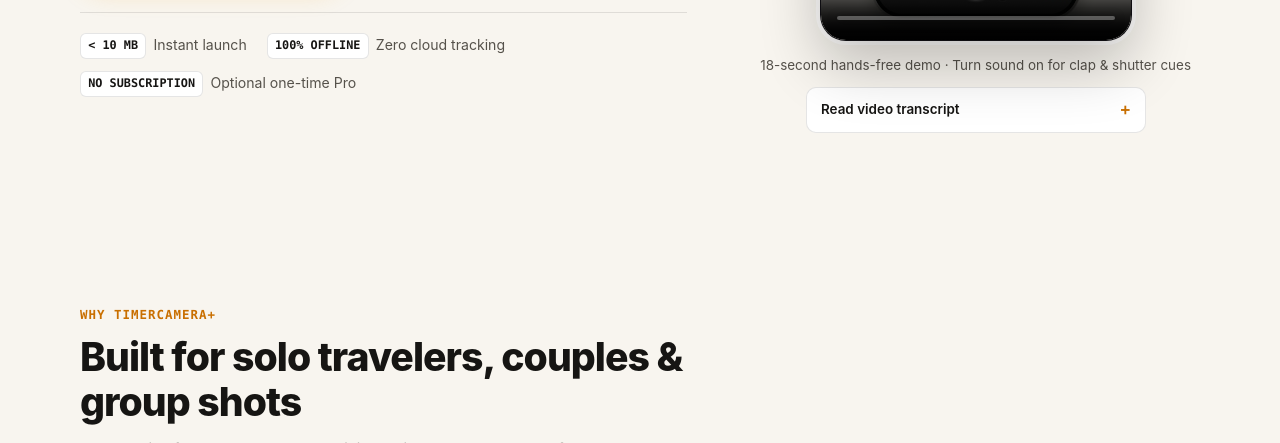
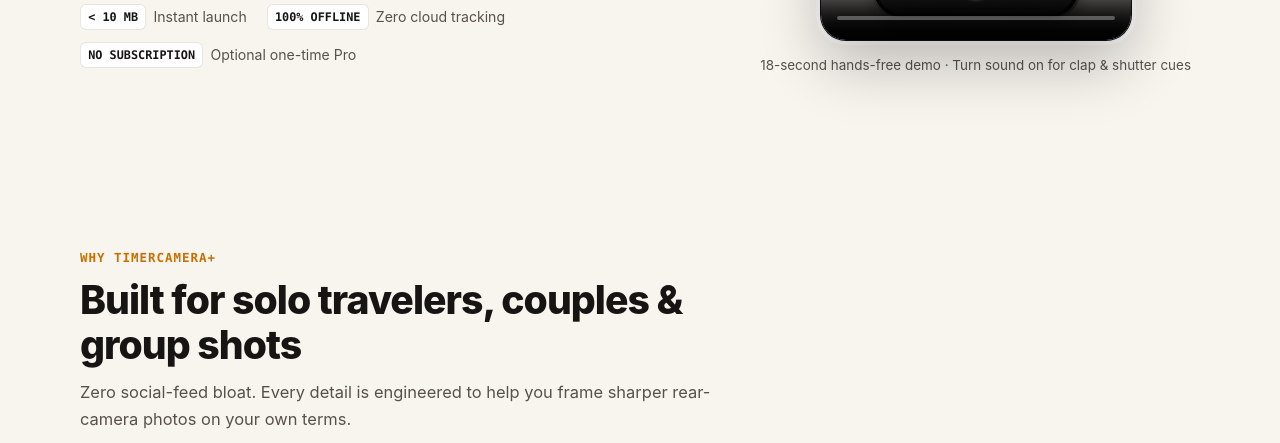
Before and after one commit to muxixisoft/muxixisoft.github.io, a plain HTML site: page index.html in a window 1280 px wide. Shown: the part 657-1100 px from the top of the page. Drawn offline with Linux system fonts and the light colour scheme; grey boxes are pictures that could not be loaded.

Commit message:
style: remove visible video transcript toggle below hero player

```diff
--- a/assets/css/styles.css
+++ b/assets/css/styles.css
@@ -471,53 +471,6 @@ a {
   font-size: 0.84rem;
   color: var(--text-muted);
   text-align: center;
-}
-
-.transcript-box {
-  width: min(340px, 100%);
-  margin-top: 0.65rem;
-  border: 1px solid var(--border);
-  border-radius: var(--radius-sm);
-  background: var(--surface);
-  font-size: 0.84rem;
-}
-
-.transcript-box summary {
-  display: flex;
-  align-items: center;
-  justify-content: space-between;
-  gap: 0.5rem;
-  padding: 0.6rem 0.9rem;
-  min-block-size: 40px;
-  cursor: pointer;
-  font-weight: 600;
-  color: var(--text);
-  list-style: none;
-}
-
-.transcript-box summary::-webkit-details-marker {
-  display: none;
-}
-
-.transcript-box summary::after {
-  content: "+";
-  font-family: var(--font-mono);
-  font-size: 1rem;
-  color: var(--accent);
-}
-
-.transcript-box[open] summary::after {
-  content: "−";
-}
-
-.transcript-body {
-  padding: 0 0.9rem 0.85rem;
-  color: var(--text-muted);
-  border-top: 1px solid var(--border);
-}
-
-.transcript-body p {
-  margin: 0.65rem 0 0;
 }
 
 /* Sections */
--- a/index.html
+++ b/index.html
@@ -175,15 +175,6 @@
           <p id="hero-video-caption" class="video-caption">
             18-second hands-free demo · Turn sound on for clap &amp; shutter cues
           </p>
-          <details class="transcript-box">
-            <summary>Read video transcript</summary>
-            <div class="transcript-body">
-              <p><strong>0:00–0:05 · Voice &amp; Clap Shutter:</strong> Warm groove plays. Double clap triggers "Clap Detected! Timer On", followed by 3-2-1 countdown beeps and mechanical shutter capture.</p>
-              <p><strong>0:05–0:11 · Free QR Wireless Viewfinder:</strong> Scan a QR code on any second phone to open a live rear-camera preview in Safari or Chrome — switch to 2x zoom and press shutter remotely with no second app installed.</p>
-              <p><strong>0:11–0:16 · High-Speed Burst &amp; Best Smile:</strong> Five rapid shutter clicks capture a sequence so you can compare frames side by side and keep the best smile in one tap.</p>
-              <p><strong>0:16–0:18 · Finale:</strong> TimerCamera+ — available free on iOS and Android.</p>
-            </div>
-          </details>
         </div>
       </div>
     </section>
```
